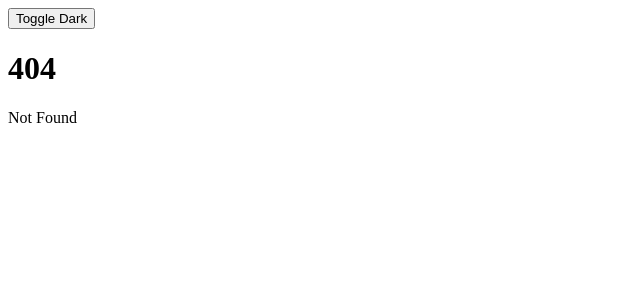
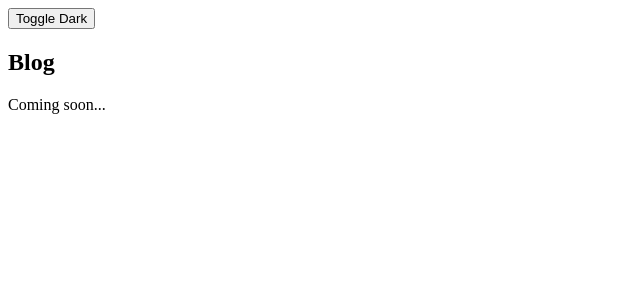
Before and after one commit to TshapedAsh/site, a SvelteKit app: page /blog in a window 1280 px wide. Before the commit this address had no page. Shown: the top 300 px of the page, without its empty margins (0-640 px from the left). Built offline with nearby package versions, Linux system fonts and the light colour scheme.

Commit message:
Create +page.svelte

```diff
--- /dev/null
+++ b/src/routes/blog/+page.svelte
@@ -0,0 +1,7 @@
+<script lang="ts">
+  // blog page
+</script>
+<section class="p-8">
+  <h1 class="text-3xl font-semibold mb-4">Blog</h1>
+  <p class="text-gray-600 dark:text-gray-300">Coming soon...</p>
+</section>
```
